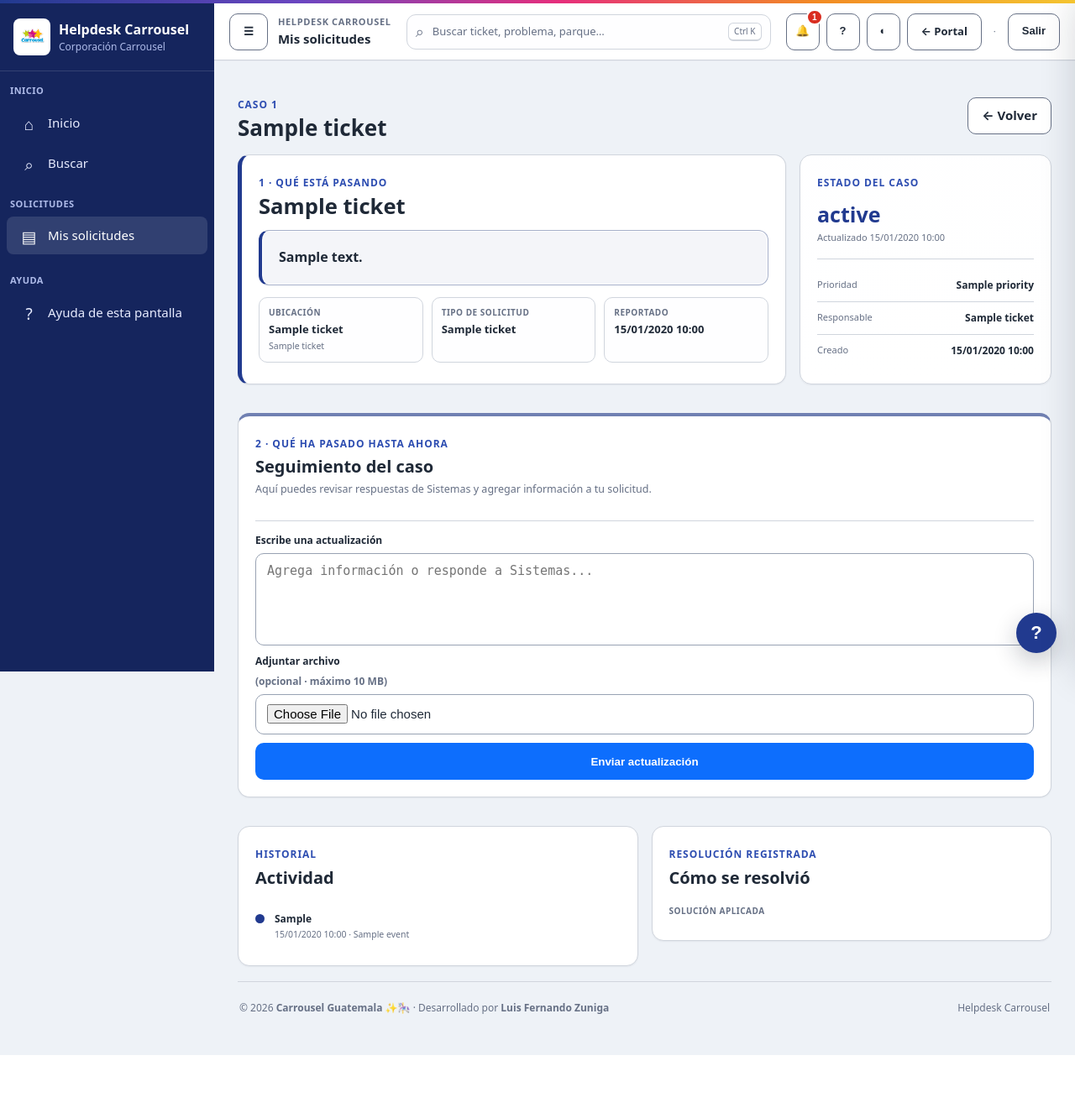
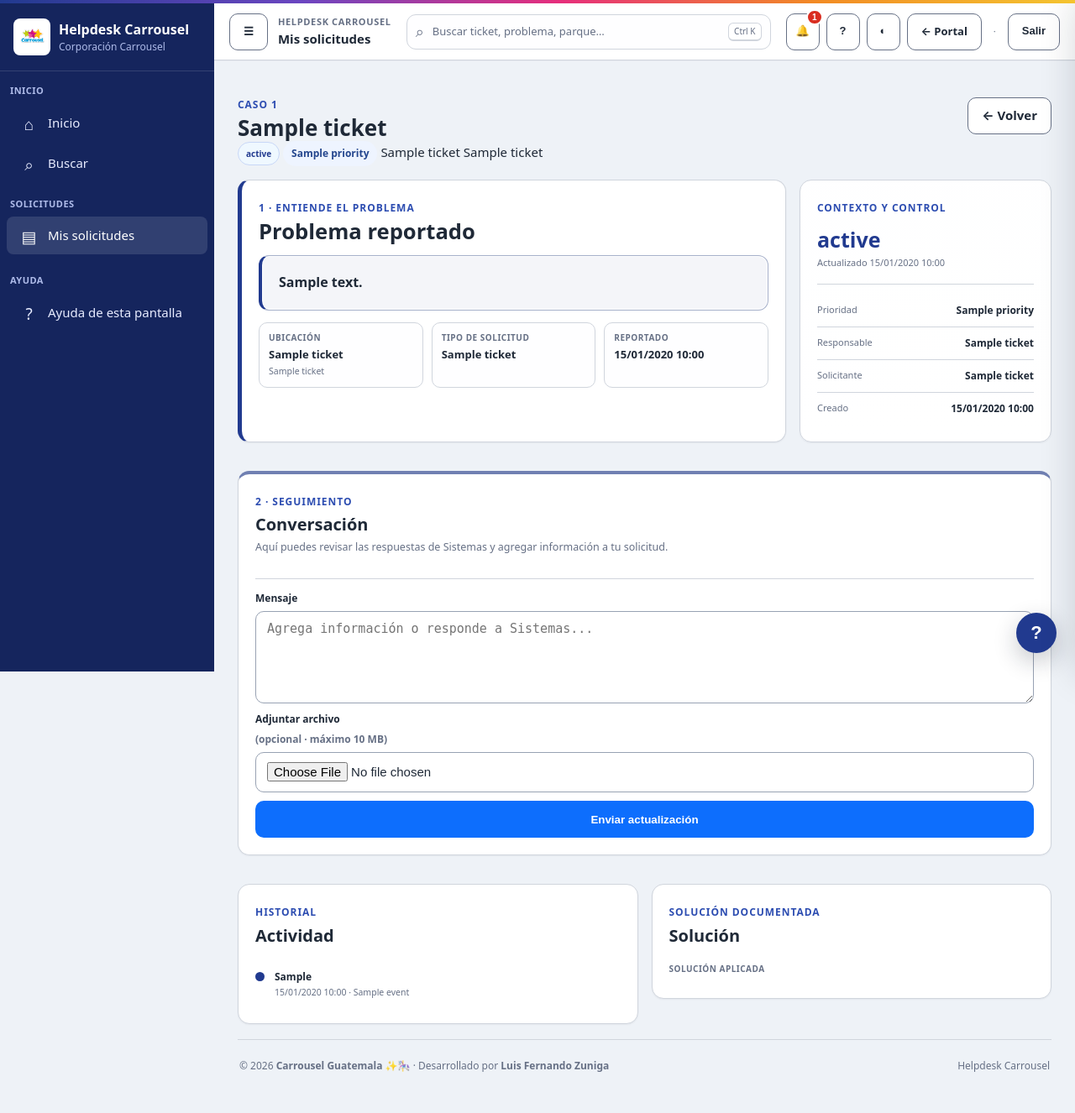
Before and after one commit to lzunigacarrousel/helpdesk-carrousel, a PHP site: template app/Views/tickets/show.php in a window 1280 px wide. Shown: the whole page at 84% size. Before the commit the page ends 1257 px from the top, so only its background shows below. Run offline with PHP 8.4, Linux system fonts and the light colour scheme; the template is opened without the code that fills it: most values are stand-ins (such as "Sample title", 1, 10 or a date in 2020); data that the repository does not hold is empty; some libraries are stand-ins or nearby versions.

Commit message:
UX: reorganiza workspace del ticket y diferencia notas internas

```diff
--- a/app/Views/tickets/show.php
+++ b/app/Views/tickets/show.php
@@ -39,6 +39,12 @@
     <div>
       <div class="ticket-kicker">Caso <?= htmlspecialchars($ticket['ticket_number']) ?></div>
       <h1 class="page-title"><?= htmlspecialchars($ticket['subject']) ?></h1>
+      <div class="case-head-meta">
+        <span class="ticket-status-pill status-<?= strtolower($status) ?>"><?= htmlspecialchars($statusLabels[$status]??str_replace('_',' ',$status)) ?></span>
+        <span class="priority-chip priority-<?= strtolower((string)$ticket['priority']) ?>"><?= htmlspecialchars($priorityLabels[$ticket['priority']]??$ticket['priority']) ?></span>
+        <span><?= htmlspecialchars($ticket['park_name']??'Ubicación no especificada') ?></span>
+        <span><?= htmlspecialchars($ticket['category_name']??'Sin categoría') ?></span>
+      </div>
     </div>
     <a class="btn btn-outline-secondary" href="<?= APP_BASE_URL ?><?= $isSupport?'/tickets/queue':'/mis-tickets' ?>">← Volver</a>
   </div>
@@ -48,25 +54,26 @@
   <div class="case-focus-grid">
     <section class="card case-problem-card">
       <div class="card-body">
-        <span class="ticket-kicker">1 · Qué está pasando</span>
-        <h2><?= htmlspecialchars($ticket['subject']) ?></h2>
+        <span class="ticket-kicker">1 · Entiende el problema</span>
+        <h2>Problema reportado</h2>
         <div class="case-problem-description"><?= nl2br(htmlspecialchars($ticket['description'])) ?></div>
         <div class="case-problem-meta">
           <div><span>Ubicación</span><strong><?= htmlspecialchars($ticket['park_name']??'No especificada') ?></strong><small><?= htmlspecialchars($ticket['area_name']??'Área no especificada') ?></small></div>
           <div><span>Tipo de solicitud</span><strong><?= htmlspecialchars($ticket['category_name']??'No especificado') ?></strong></div>
           <?php if($isSupport): ?><div><span>Solicitante</span><strong><?= htmlspecialchars($ticket['requester_name']) ?></strong><small><?= htmlspecialchars($ticket['requester_email']) ?><?= !empty($ticket['requester_phone'])?' · '.htmlspecialchars($ticket['requester_phone']):'' ?></small></div><?php endif; ?>
-          <?php if($isRequester): ?><div><span>Reportado</span><strong><?= htmlspecialchars(date('d/m/Y H:i',strtotime($ticket['created_at']))) ?></strong></div><?php endif; ?>
+          <div><span>Reportado</span><strong><?= htmlspecialchars(date('d/m/Y H:i',strtotime($ticket['created_at']))) ?></strong></div>
         </div>
       </div>
     </section>
 
     <aside class="card case-status-card">
       <div class="card-body">
-        <span class="ticket-kicker">Estado del caso</span>
+        <span class="ticket-kicker">Contexto y control</span>
         <div class="case-status-main"><strong><?= htmlspecialchars($statusLabels[$status]??str_replace('_',' ',$status)) ?></strong><small>Actualizado <?= htmlspecialchars(date('d/m/Y H:i',strtotime($ticket['updated_at']??$ticket['created_at']))) ?></small></div>
         <dl class="case-status-list">
           <div><dt>Prioridad</dt><dd><?= htmlspecialchars($priorityLabels[$ticket['priority']]??$ticket['priority']) ?></dd></div>
           <div><dt>Responsable</dt><dd><?= htmlspecialchars($ticket['assigned_name']??'Aún sin asignar') ?></dd></div>
+          <div><dt>Solicitante</dt><dd><?= htmlspecialchars($ticket['requester_name']??'No indicado') ?></dd></div>
           <div><dt>Creado</dt><dd><?= htmlspecialchars(date('d/m/Y H:i',strtotime($ticket['created_at']))) ?></dd></div>
           <?php if($status==='PENDING'&&!empty($ticket['pending_reason_code'])): ?><div class="case-pending-status"><dt>Motivo de espera</dt><dd><?= htmlspecialchars($pendingReasons[$ticket['pending_reason_code']]??$ticket['pending_reason_code']) ?><?php if(!empty($ticket['pending_note'])): ?><small><?= htmlspecialchars($ticket['pending_note']) ?></small><?php endif; ?></dd></div><?php endif; ?>
           <?php if($isSupport&&!empty($ticket['resolution_due_at'])): ?><div><dt>Límite de resolución</dt><dd><?= htmlspecialchars(date('d/m/Y H:i',strtotime($ticket['resolution_due_at']))) ?></dd></div><?php endif; ?>
@@ -78,7 +85,7 @@
   <?php if($isSupport): ?>
   <section class="card case-action-card">
     <div class="card-body">
-      <div class="case-section-head"><div><span class="ticket-kicker">2 · Qué debes hacer</span><h2>Atención del caso</h2><p>Actualiza el caso mientras trabajas y documenta la solución antes de resolverlo.</p></div></div>
+      <div class="case-section-head"><div><span class="ticket-kicker">2 · Actúa sobre el caso</span><h2>Atención</h2><p>La acción principal cambia según el estado. Las opciones menos frecuentes quedan en segundo plano.</p></div></div>
       <div class="ticket-action-bar case-action-bar">
         <?php if($canClaim): ?><form method="post" action="<?= APP_BASE_URL ?>/tickets/claim" data-single-submit><input type="hidden" name="_csrf" value="<?= Csrf::token() ?>"><input type="hidden" name="ticket_id" value="<?= (int)$ticket['id'] ?>"><button class="btn btn-primary ticket-primary-action" type="submit">Tomar y atender</button></form><?php endif; ?>
         <?php if($canChangeStatus): ?>
@@ -100,17 +107,17 @@
       </div>
       <?php endif; ?>
 
-      <?php if($canReassign&&!empty($supportUsers)): ?><details class="ticket-more-actions case-assign-details"><summary>Asignar a otra persona</summary><form class="ticket-assign-form" method="post" action="<?= APP_BASE_URL ?>/tickets/assign" data-single-submit><input type="hidden" name="_csrf" value="<?= Csrf::token() ?>"><input type="hidden" name="ticket_id" value="<?= (int)$ticket['id'] ?>"><select class="form-control" name="assigned_to" required><option value="">Selecciona responsable</option><?php foreach($supportUsers as $su): ?><option value="<?= (int)$su['id'] ?>" <?= (int)($ticket['assigned_to']??0)===(int)$su['id']?'selected':'' ?>><?= htmlspecialchars($su['full_name']) ?> · <?= htmlspecialchars($su['role_name']) ?></option><?php endforeach; ?></select><button class="btn btn-primary" type="submit">Asignar</button></form></details><?php endif; ?>
+      <?php if($canReassign&&!empty($supportUsers)): ?><details class="ticket-more-actions case-assign-details"><summary>Más acciones · reasignar</summary><form class="ticket-assign-form" method="post" action="<?= APP_BASE_URL ?>/tickets/assign" data-single-submit><input type="hidden" name="_csrf" value="<?= Csrf::token() ?>"><input type="hidden" name="ticket_id" value="<?= (int)$ticket['id'] ?>"><select class="form-control" name="assigned_to" required><option value="">Selecciona responsable</option><?php foreach($supportUsers as $su): ?><option value="<?= (int)$su['id'] ?>" <?= (int)($ticket['assigned_to']??0)===(int)$su['id']?'selected':'' ?>><?= htmlspecialchars($su['full_name']) ?> · <?= htmlspecialchars($su['role_name']) ?></option><?php endforeach; ?></select><button class="btn btn-primary" type="submit">Asignar</button></form></details><?php endif; ?>
 
       <?php if($canChangeStatus && in_array($status,['IN_PROGRESS','PENDING','REOPENED'],true)): ?>
       <div class="resolution-capture case-resolution-capture">
-        <div class="case-section-head"><div><span class="ticket-kicker">Cerrar el aprendizaje</span><h2>¿Cómo se resolvió?</h2><p>Registra causa y solución. Esto alimenta automáticamente informes y casos similares.</p></div></div>
+        <div class="case-section-head"><div><span class="ticket-kicker">Documentar solución</span><h2>Cierra el aprendizaje</h2><p>Registra qué encontramos, qué hicimos y cómo evitar que el problema se repita.</p></div></div>
         <form method="post" action="<?= APP_BASE_URL ?>/tickets/resolve" data-single-submit class="resolution-form"><input type="hidden" name="_csrf" value="<?= Csrf::token() ?>"><input type="hidden" name="ticket_id" value="<?= (int)$ticket['id'] ?>"><div class="resolution-grid">
           <label>Tipo de solución<select class="form-control" name="resolution_type" required><option value="">Selecciona</option><option value="CONFIGURATION">Configuración</option><option value="RESTART">Reinicio / restablecimiento</option><option value="REPLACEMENT">Cambio o reemplazo</option><option value="PROVIDER">Gestión con proveedor</option><option value="USER_GUIDANCE">Orientación al usuario</option><option value="SOFTWARE">Software / aplicación</option><option value="NETWORK">Red / conectividad</option><option value="HARDWARE">Hardware / equipo</option><option value="PERMISSION">Acceso / permisos</option><option value="MAINTENANCE">Mantenimiento</option><option value="OTHER">Otro</option></select></label>
-          <label>Causa encontrada<input class="form-control" name="root_cause" required placeholder="Ej. Configuración incorrecta del DNS"></label>
-          <label class="resolution-full">Qué se hizo para resolverlo<textarea class="form-control" name="solution_applied" rows="3" required placeholder="Describe los pasos o la acción que solucionó el problema"></textarea></label>
-          <label class="resolution-full">Qué hacer para evitar que se repita <span class="subtle">(opcional)</span><textarea class="form-control" name="preventive_action" rows="2" placeholder="Recomendación, mantenimiento, cambio de proceso, seguimiento..."></textarea></label>
-        </div><button class="btn btn-primary" type="submit">Guardar solución y marcar resuelto</button></form>
+          <label>Qué encontramos<input class="form-control" name="root_cause" required placeholder="Causa raíz o condición encontrada"></label>
+          <label class="resolution-full">Qué hicimos<textarea class="form-control" name="solution_applied" rows="3" required placeholder="Describe la acción o los pasos que resolvieron el problema"></textarea></label>
+          <label class="resolution-full">Cómo evitarlo <span class="subtle">(opcional)</span><textarea class="form-control" name="preventive_action" rows="2" placeholder="Recomendación, mantenimiento, cambio de proceso o seguimiento"></textarea></label>
+        </div><button class="btn btn-primary" type="submit">Guardar solución y resolver</button></form>
       </div>
       <?php endif; ?>
     </div>
@@ -119,34 +126,34 @@
 
   <section class="card conversation-card case-conversation-card" id="conversacion">
     <div class="card-body">
-      <div class="case-section-head"><div><span class="ticket-kicker"><?= $isSupport?'3':'2' ?> · Qué ha pasado hasta ahora</span><h2>Seguimiento del caso</h2><p><?= $isSupport?'Las respuestas visibles las puede consultar el solicitante. Las notas internas quedan solo para Soporte.':'Aquí puedes revisar respuestas de Sistemas y agregar información a tu solicitud.' ?></p></div></div>
+      <div class="case-section-head"><div><span class="ticket-kicker"><?= $isSupport?'3':'2' ?> · Seguimiento</span><h2>Conversación</h2><p><?= $isSupport?'Responde al usuario o registra una nota interna claramente separada.':'Aquí puedes revisar las respuestas de Sistemas y agregar información a tu solicitud.' ?></p></div></div>
       <div class="conversation-list">
         <?php foreach($comments as $c): $mine=(int)($c['author_user_id']??0)===(int)Auth::id();$internal=$c['visibility']==='INTERNAL';$author=$c['author_name']?:'Usuario';if(($c['author_access_type']??'')==='EXTERNAL')$author.=' · Proveedor';elseif(($c['author_role']??'')==='ADMIN'||($c['author_role']??'')==='SEMIADMIN'||($c['author_role']??'')==='TECHNICIAN')$author.=' · Carrousel'; ?>
-          <article class="conversation-message <?= $mine?'is-mine':'' ?> <?= $internal?'is-internal':'' ?>"><div class="conversation-meta"><strong><?= htmlspecialchars($author) ?></strong><span><?= $internal?'Nota interna · ':'' ?><?= htmlspecialchars(date('d/m/Y H:i',strtotime($c['created_at']))) ?></span></div><p><?= nl2br(htmlspecialchars($c['body'])) ?></p><?php foreach($attachmentsByComment[(int)$c['id']]??[] as $f): ?><a class="conversation-file" href="<?= APP_BASE_URL ?>/tickets/attachment?id=<?= (int)$f['id'] ?>">📎 <?= htmlspecialchars($f['original_name']) ?> <small><?= number_format(((int)$f['size_bytes'])/1024,0) ?> KB</small></a><?php endforeach; ?></article>
+          <article class="conversation-message <?= $mine?'is-mine':'' ?> <?= $internal?'is-internal':'' ?>"><div class="conversation-meta"><strong><?= $internal?'🔒 ':'' ?><?= htmlspecialchars($author) ?></strong><span><?= $internal?'Nota interna · Solo Soporte · ':'' ?><?= htmlspecialchars(date('d/m/Y H:i',strtotime($c['created_at']))) ?></span></div><p><?= nl2br(htmlspecialchars($c['body'])) ?></p><?php foreach($attachmentsByComment[(int)$c['id']]??[] as $f): ?><a class="conversation-file" href="<?= APP_BASE_URL ?>/tickets/attachment?id=<?= (int)$f['id'] ?>"><span>📎</span><span><strong><?= htmlspecialchars($f['original_name']) ?></strong><small><?= number_format(((int)$f['size_bytes'])/1024,0) ?> KB · Descargar</small></span></a><?php endforeach; ?></article>
         <?php endforeach; ?>
-        <?php foreach($looseAttachments as $f): ?><article class="conversation-message"><div class="conversation-meta"><strong>Archivo adjunto</strong><span><?= htmlspecialchars(date('d/m/Y H:i',strtotime($f['created_at']))) ?></span></div><a class="conversation-file" href="<?= APP_BASE_URL ?>/tickets/attachment?id=<?= (int)$f['id'] ?>">📎 <?= htmlspecialchars($f['original_name']) ?></a></article><?php endforeach; ?>
-        <?php if(!$comments&&!$looseAttachments): ?><div class="empty-state conversation-empty">Todavía no hay respuestas. Usa el espacio de abajo para iniciar el seguimiento.</div><?php endif; ?>
+        <?php foreach($looseAttachments as $f): ?><article class="conversation-message"><div class="conversation-meta"><strong>Archivo adjunto</strong><span><?= htmlspecialchars(date('d/m/Y H:i',strtotime($f['created_at']))) ?></span></div><a class="conversation-file" href="<?= APP_BASE_URL ?>/tickets/attachment?id=<?= (int)$f['id'] ?>"><span>📎</span><span><strong><?= htmlspecialchars($f['original_name']) ?></strong><small><?= number_format(((int)$f['size_bytes'])/1024,0) ?> KB · Descargar</small></span></a></article><?php endforeach; ?>
+        <?php if(!$comments&&!$looseAttachments): ?><div class="empty-state conversation-empty"><strong>Aún no hay respuestas</strong><span>Usa el compositor de abajo para iniciar el seguimiento.</span></div><?php endif; ?>
       </div>
 
       <?php if(!in_array($status,['CLOSED','CANCELLED'],true)): ?>
       <form method="post" action="<?= APP_BASE_URL ?>/tickets/respond" enctype="multipart/form-data" class="conversation-form" data-single-submit><input type="hidden" name="_csrf" value="<?= Csrf::token() ?>"><input type="hidden" name="ticket_id" value="<?= (int)$ticket['id'] ?>">
-        <?php if($isSupport): ?><div class="conversation-mode"><label><input type="radio" name="visibility" value="PUBLIC" checked> Respuesta visible</label><label><input type="radio" name="visibility" value="INTERNAL"> Nota interna</label></div><?php endif; ?>
-        <label>Escribe una actualización<textarea class="form-control" name="body" rows="4" placeholder="<?= $isSupport?'Explica avance, diagnóstico, solicitud de información o resultado...':'Agrega información o responde a Sistemas...' ?>"></textarea></label>
-        <label>Adjuntar archivo <span class="subtle">(opcional · máximo 10 MB)</span><input class="form-control" type="file" name="attachment" accept=".pdf,.jpg,.jpeg,.png,.webp,.txt,.csv,.doc,.docx,.xls,.xlsx"></label>
-        <button class="btn btn-primary" type="submit">Enviar actualización</button>
+        <?php if($isSupport): ?><div class="conversation-mode" role="radiogroup" aria-label="Tipo de mensaje"><label><input type="radio" name="visibility" value="PUBLIC" checked><span>Respuesta al usuario</span></label><label class="internal-mode"><input type="radio" name="visibility" value="INTERNAL"><span>🔒 Nota interna</span></label></div><div class="conversation-mode-help">Las notas internas son visibles únicamente para el equipo de Soporte y nunca se envían al solicitante.</div><?php endif; ?>
+        <label>Mensaje<textarea class="form-control" name="body" rows="4" placeholder="<?= $isSupport?'Explica el avance, diagnóstico, solicitud de información o resultado...':'Agrega información o responde a Sistemas...' ?>"></textarea></label>
+        <label>Adjuntar archivo <span class="subtle">(opcional · máximo 10 MB)</span><input class="form-control" type="file" name="attachment" accept=".pdf,.jpg,.jpeg,.png,.webp,.txt,.doc,.docx,.xls,.xlsx"></label>
+        <button class="btn btn-primary" type="submit"><?= $isSupport?'Enviar mensaje':'Enviar actualización' ?></button>
       </form>
       <?php endif; ?>
     </div>
   </section>
 
   <div class="case-secondary-grid">
-    <section class="card"><div class="card-body"><div class="case-section-head"><div><span class="ticket-kicker">Historial</span><h2>Actividad</h2></div></div><div class="ticket-timeline"><?php foreach($events as $e): ?><div class="timeline-item"><span class="timeline-dot"></span><div><strong><?= htmlspecialchars($eventLabels[$e['event_type']]??ucfirst(strtolower(str_replace('_',' ',$e['event_type'])))) ?></strong><p><?= htmlspecialchars(date('d/m/Y H:i',strtotime($e['created_at']))) ?><?= !empty($e['actor_name'])?' · '.htmlspecialchars($e['actor_name']):'' ?></p></div></div><?php endforeach; ?><?php if(!$events): ?><div class="empty-state">Aún no hay movimientos registrados.</div><?php endif; ?></div></div></section>
+    <section class="card"><div class="card-body"><div class="case-section-head"><div><span class="ticket-kicker">Historial</span><h2>Actividad</h2></div></div><div class="ticket-timeline"><?php foreach($events as $e): ?><div class="timeline-item"><span class="timeline-dot"></span><div><strong><?= htmlspecialchars($eventLabels[$e['event_type']]??ucfirst(strtolower(str_replace('_',' ',$e['event_type'])))) ?></strong><p><?= htmlspecialchars(date('d/m/Y H:i',strtotime($e['created_at']))) ?><?= !empty($e['actor_name'])?' · '.htmlspecialchars($e['actor_name']):'' ?></p></div></div><?php endforeach; ?><?php if(!$events): ?><div class="empty-state"><strong>Sin movimientos adicionales</strong><span>La actividad del caso aparecerá aquí.</span></div><?php endif; ?></div></div></section>
 
-    <?php if($resolution): ?><section class="card resolution-summary"><div class="card-body"><div class="case-section-head"><div><span class="ticket-kicker">Resolución registrada</span><h2>Cómo se resolvió</h2></div><?php if(!empty($resolution['resolved_by_name'])):?><small><?= htmlspecialchars($resolution['resolved_by_name']) ?> · <?= htmlspecialchars(date('d/m/Y H:i',strtotime($resolution['updated_at']))) ?></small><?php endif; ?></div>
+    <?php if($resolution): ?><section class="card resolution-summary case-solution-card"><div class="card-body"><div class="case-section-head"><div><span class="ticket-kicker">Solución documentada</span><h2>Solución</h2></div><?php if(!empty($resolution['resolved_by_name'])):?><small><?= htmlspecialchars($resolution['resolved_by_name']) ?> · <?= htmlspecialchars(date('d/m/Y H:i',strtotime($resolution['updated_at']))) ?></small><?php endif; ?></div>
       <?php if($isSupport): ?><div class="resolution-read-grid"><div><span>Tipo</span><strong><?= htmlspecialchars(str_replace('_',' ',ucfirst(strtolower($resolution['resolution_type'])))) ?></strong></div><div><span>Causa encontrada</span><p><?= nl2br(htmlspecialchars($resolution['root_cause']??'No indicada')) ?></p></div><div class="resolution-full"><span>Solución aplicada</span><p><?= nl2br(htmlspecialchars($resolution['solution_applied'])) ?></p></div><?php if(!empty($resolution['preventive_action'])):?><div class="resolution-full"><span>Prevención / seguimiento</span><p><?= nl2br(htmlspecialchars($resolution['preventive_action'])) ?></p></div><?php endif; ?></div><?php else: ?><div class="case-user-resolution"><span>Solución aplicada</span><p><?= nl2br(htmlspecialchars($resolution['solution_applied'])) ?></p></div><?php endif; ?>
-    </div></section><?php else: ?><section class="card case-secondary-placeholder"><div class="card-body"><span class="ticket-kicker">Resolución</span><h2><?= $isSupport?'Pendiente de documentar':'Aún en seguimiento' ?></h2><p><?= $isSupport?'Cuando el problema quede resuelto, registra aquí la causa y la solución aplicada.':'Cuando Sistemas resuelva tu solicitud, aquí podrás consultar el resultado.' ?></p></div></section><?php endif; ?>
+    </div></section><?php else: ?><section class="card case-secondary-placeholder"><div class="card-body"><span class="ticket-kicker">Resolución</span><h2><?= $isSupport?'Pendiente de documentar':'Aún en seguimiento' ?></h2><p><?= $isSupport?'Cuando el problema quede resuelto, registra causa, solución y prevención.':'Cuando Sistemas resuelva tu solicitud, aquí podrás consultar el resultado.' ?></p></div></section><?php endif; ?>
   </div>
 
-  <?php if($isSupport && $similar): ?><section class="card similar-solutions"><div class="card-body"><div class="case-section-head"><div><span class="ticket-kicker">Experiencia previa</span><h2>Casos similares que ya se resolvieron</h2><p>Antes de empezar desde cero, revisa qué funcionó anteriormente.</p></div></div><div class="similar-list"><?php foreach($similar as $s): ?><a href="<?= APP_BASE_URL ?>/tickets/view?id=<?= (int)$s['id'] ?>" class="similar-item"><div><strong><?= htmlspecialchars($s['ticket_number'].' · '.$s['subject']) ?></strong><small><?= htmlspecialchars($s['park_name']??'Sin ubicación') ?><?= !empty($s['resolved_at'])?' · '.htmlspecialchars(date('d/m/Y',strtotime($s['resolved_at']))):'' ?></small></div><p><?= htmlspecialchars(mb_strimwidth((string)$s['solution_applied'],0,180,'…')) ?></p></a><?php endforeach; ?></div></div></section><?php endif; ?>
+  <?php if($isSupport && $similar): ?><section class="card similar-solutions"><div class="card-body"><div class="case-section-head"><div><span class="ticket-kicker">Experiencia previa</span><h2>Casos similares resueltos</h2><p>Revisa rápidamente qué funcionó anteriormente antes de empezar desde cero.</p></div></div><div class="similar-list"><?php foreach($similar as $s): ?><a href="<?= APP_BASE_URL ?>/tickets/view?id=<?= (int)$s['id'] ?>" class="similar-item"><div><strong><?= htmlspecialchars($s['ticket_number'].' · '.$s['subject']) ?></strong><small><?= htmlspecialchars($s['park_name']??'Sin ubicación') ?><?= !empty($s['resolved_at'])?' · '.htmlspecialchars(date('d/m/Y',strtotime($s['resolved_at']))):'' ?> · <?= htmlspecialchars(str_replace('_',' ',ucfirst(strtolower((string)$s['resolution_type'])))) ?></small></div><p><?= htmlspecialchars(mb_strimwidth((string)$s['solution_applied'],0,180,'…')) ?></p><span class="similar-open">Ver solución →</span></a><?php endforeach; ?></div></div></section><?php endif; ?>
 </div>
 <?php require APP_ROOT.'/app/Views/shared/app_end.php'; ?>
```
